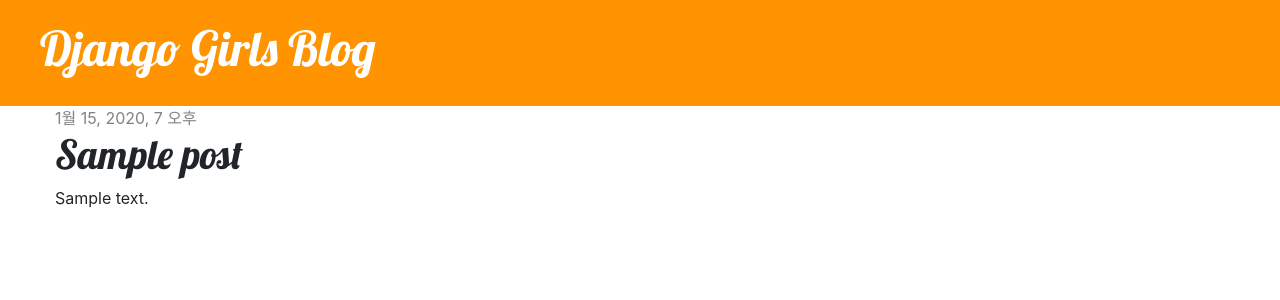
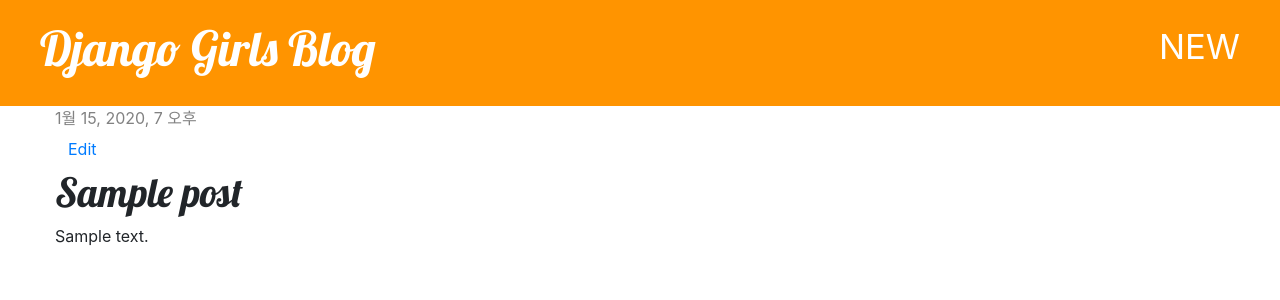
Before and after one commit to blackcrow1/my-first-blog, a Django app: page /post/1/ in a window 1280 px wide. Shown: the top 300 px of the page. Run offline with Django 3.2, Linux system fonts and the light colour scheme; tables that the repository leaves empty hold one stand-in row (values such as "Sample post"); some libraries are stand-ins or nearby versions.

Commit message:
Added views to create/edit blog post inside the site.

```diff
--- a/blog/templates/blog/base.html
+++ b/blog/templates/blog/base.html
@@ -18,6 +18,8 @@
 
 	<body>
 		<div class="page-header">
+			<a href="{% url 'post_new' %}" class="top-menu">NEW</a>
+
 			<h1><a href="/">Django Girls Blog</a></h1>
 		</div>
 
--- a/blog/templates/blog/post_detail.html
+++ b/blog/templates/blog/post_detail.html
@@ -7,6 +7,8 @@
 		            {{ post.published_date }}
 		        </div>
 		    {% endif %}
+		    <a class="btn btn-default" href="{% url 'post_edit' pk=post.pk %}">Edit</a>
+
 
 	        <h1>{{ post.title }}</h1>
 	        <p>{{ post.text|linebreaksbr }}</p>
--- a/blog/urls.py
+++ b/blog/urls.py
@@ -4,4 +4,6 @@ from .import views
 urlpatterns = [
 	url(r'^$', views.post_list, name='post_list'),
 	url(r'^post/(?P<pk>\d+)/$', views.post_detail, name='post_detail'),
+	url(r'^post/new/$', views.post_new, name='post_new'),
+    url(r'^post/(?P<pk>\d+)/edit/$', views.post_edit, name='post_edit'),
 ]
--- a/blog/views.py
+++ b/blog/views.py
@@ -1,6 +1,7 @@
-from django.shortcuts import render, get_object_or_404
+from django.shortcuts import render, get_object_or_404, redirect
 from django.utils import timezone
 from .models import Post
+from .forms import PostForm
 
 def post_list(request):
 	posts = Post.objects.filter(published_date__lte=timezone.now()).order_by('published_date')
@@ -9,3 +10,31 @@ def post_list(request):
 def post_detail(request, pk):
 	post = get_object_or_404(Post, pk=pk)
 	return render(request, 'blog/post_detail.html', {'post':post})
+
+def post_new(request):
+	if request.method == "POST":
+		form = PostForm(request.POST)
+		if form.is_valid():
+			post = form.save(commit=False)
+			post.author = request.user
+			post.published_date = timezone.now()
+			post.save()
+			return redirect('post_detail', pk=post.pk)
+	else:
+		form = PostForm()
+
+	return render(request, 'blog/post_edit.html', {'form':form})
+
+def post_edit(request, pk):
+	post = get_object_or_404(Post, pk=pk)
+	if request.method == "POST":
+		form = PostForm(request.POST, instance=post)
+		if form.is_valid():
+			post = form.save(commit=False)
+			post.author = request.user
+			post.published_date = timezone.now()
+			post.save()
+			return redirect('post_detail', pk=post.pk)
+	else:
+		form = PostForm(instance=post)
+	return render(request, 'blog/post_edit.html', {'form': form})
```
Also changed, not shown: blog/forms.py (added, +8 -0 lines), blog/templates/blog/post_edit.html (added, +10 -0 lines).
